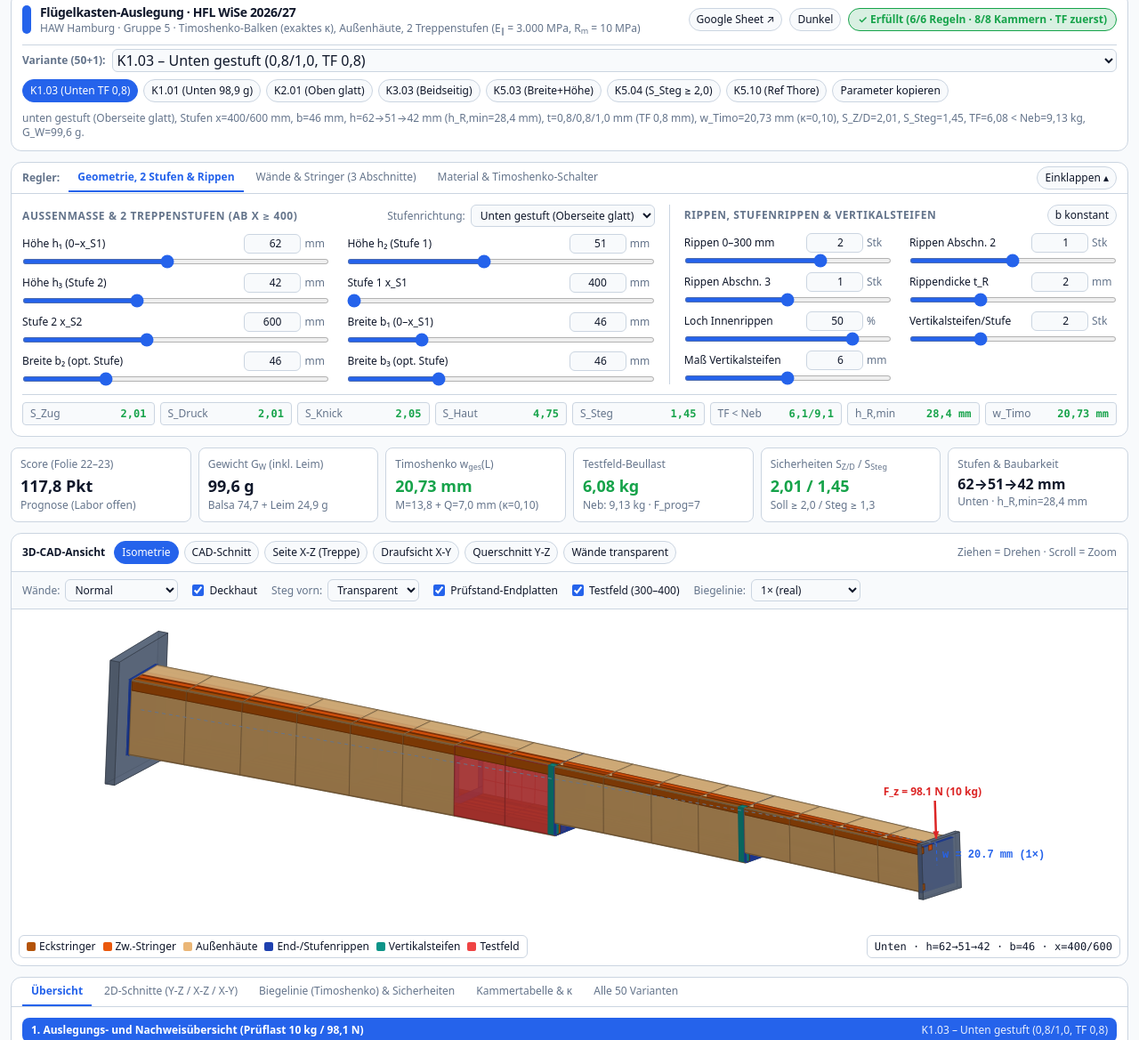
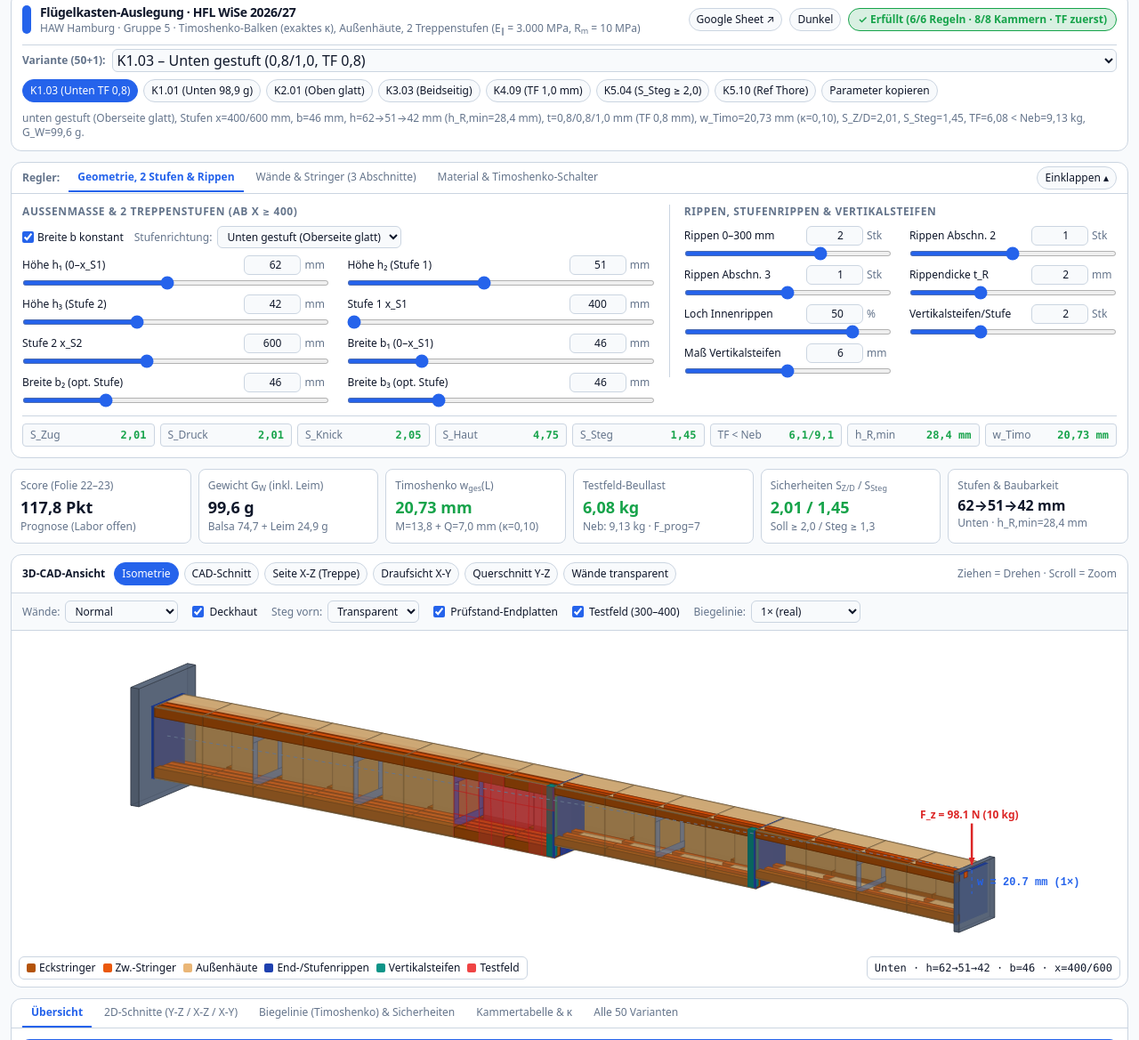
Before and after one commit to funbeenif/fluegelkasten-live-studio, a plain HTML site: page index.html in a window 1280 px wide. Shown: the part 21-1190 px from the top of the page at 89% size. Drawn offline with nearby package versions, Linux system fonts and the light colour scheme.

Commit message:
Fix 3D CAD: Parallelprojektion (konstante Breite), vorderer Steg transparent, bündige Stufenrippen, b-konstant-Sperre

```diff
--- a/index.html
+++ b/index.html
@@ -105,7 +105,7 @@
           <button class="pill-btn" data-quick="K1.01" title="Leichteste Variante: Unten gestuft 72→41→38 mm, TF 0,6 mm (98,9 g)">K1.01 (Unten 98,9 g)</button>
           <button class="pill-btn" data-quick="K2.01" title="Oben gestuft (Druckgurt durchgehend glatt), TF 0,6 mm (100,8 g)">K2.01 (Oben glatt)</button>
           <button class="pill-btn" data-quick="K3.03" title="Beidseitig symmetrisch gestuft (Δz_S = 0), TF 0,8 mm (100,4 g)">K3.03 (Beidseitig)</button>
-          <button class="pill-btn" data-quick="K5.03" title="Höhe + Breite gestuft (beidseitig), TF 0,8 mm (100,1 g)">K5.03 (Breite+Höhe)</button>
+          <button class="pill-btn" data-quick="K4.09" title="Unten gestuft, konstante Breite b=52 mm, Testfeld 1,0 mm (101,4 g)">K4.09 (TF 1,0 mm)</button>
           <button class="pill-btn" data-quick="K5.04" title="S_Steg ≥ 2,0 überall (Steg 2,0 mm, TF 0,9 mm)">K5.04 (S_Steg ≥ 2,0)</button>
           <button class="pill-btn" data-quick="K5.10" title="Vergleichsreferenz: Thores Handrechnung (80→35→23 mm)">K5.10 (Ref Thore)</button>
           <button id="btnCopyParams" class="pill-btn" title="Aktuelle Parameter für Google Sheet 02_Eingabe kopieren">Parameter kopieren</button>
@@ -133,6 +133,11 @@
           <div class="md:col-span-7 space-y-2">
             <div class="flex flex-wrap items-center justify-between gap-2">
               <span class="font-semibold text-[var(--muted-foreground)] uppercase tracking-wider">Außenmaße &amp; 2 Treppenstufen (ab x ≥ 400)</span>
+              <div class="flex flex-wrap items-center gap-3">
+                <label class="flex items-center gap-1 cursor-pointer" title="Hält die Breite b_1 = b_2 = b_3 beim Verschieben konstant">
+                  <input id="chkConstB" type="checkbox" checked class="accent-[var(--primary)]" />
+                  <span class="font-medium">Breite b konstant</span>
+                </label>
                 <label class="flex items-center gap-1.5">
                   <span class="text-[var(--muted-foreground)]">Stufenrichtung:</span>
                   <select id="in_stufen_dir" class="py-0.5 px-1.5 text-xs">
@@ -142,13 +147,13 @@
                   </select>
                 </label>
               </div>
+            </div>
             <div id="ctrlGroupGeo" class="grid grid-cols-1 sm:grid-cols-2 gap-x-5 gap-y-1.5"></div>
           </div>
 
           <div class="md:col-span-5 space-y-2 md:border-l md:border-[var(--border)] md:pl-4">
             <div class="flex items-center justify-between gap-2">
               <span class="font-semibold text-[var(--muted-foreground)] uppercase tracking-wider">Rippen, Stufenrippen &amp; Vertikalsteifen</span>
-              <button id="btnSyncB" class="pill-btn" title="b_2 und b_3 auf b_1 angleichen (konstante Breite)">b konstant</button>
             </div>
             <div id="ctrlGroupRibs" class="grid grid-cols-1 sm:grid-cols-2 gap-x-5 gap-y-1.5"></div>
           </div>
@@ -1092,8 +1097,7 @@ function draw3D(res) {
   const L = state.L, cx = L / 2;
   const cy = Math.cos(cam.yaw), sy = Math.sin(cam.yaw);
   const cp = Math.cos(cam.pitch), sp = Math.sin(cam.pitch);
-  const baseScale = Math.min(w / (L * 1.18), h / 220) * cam.zoom;
-  const persp = 1500;
+  const baseScale = Math.min(w / (L * 1.16), h / 215) * cam.zoom;
 
   const toCam = (x, y, z) => {
     const dx = x - cx;
@@ -1103,10 +1107,8 @@ function draw3D(res) {
     const y2 = z * sp + y1 * cp;
     return [x1, y2, z2];
   };
-  const proj = (v) => {
-    const f = persp / (persp - v[1] * 0.55);
-    return [w * 0.5 + v[0] * baseScale * f, h * 0.50 + v[2] * baseScale * f, v[1]];
-  };
+  // Exact parallel CAD projection (true Isometrie / Orthografie: constant width stays strictly parallel)
+  const proj = (v) => [w * 0.5 + v[0] * baseScale, h * 0.50 + v[2] * baseScale, v[1]];
 
   const light = [0.35, -0.75, -0.56];
   const lLen = Math.hypot(...light);
@@ -1174,6 +1176,7 @@ function draw3D(res) {
   const t_ho = Number(state.t_ho), t_hu = Number(state.t_hu), t_R = Number(state.t_R);
 
   // Draw box segments: outer skins (flush to corner stringer outer edges, NO overlap) + internal stringers
+  // Note: viewer looks from -y toward +y, so y = -b/2 is FRONT (closest to viewer) and y = +b/2 is BACK!
   for (const [xa, xb] of segs) {
     const xm = (xa + xb) / 2;
     const inTF = (xm >= 300 && xm <= 400);
@@ -1197,8 +1200,8 @@ function draw3D(res) {
         if (showTop) {
           addQuad([x0, -g.bi / 2, zT + t_ho * 0.5 + wa], [x1, -g.bi / 2, zT + t_ho * 0.5 + wb], [x1, g.bi / 2, zT + t_ho * 0.5 + wb], [x0, g.bi / 2, zT + t_ho * 0.5 + wa], COL_SKIN, 0.12, skinSt, 0.55);
         }
-        // Back & Front side webs (z in [zTi, zBi], NO corner overlap!)
-        addQuad([x0, -g.b / 2, zTi + wa], [x1, -g.b / 2, zTi + wb], [x1, -g.b / 2, zBi + wb], [x0, -g.b / 2, zBi + wa], webCol, webA, webSt, 0.55);
+        // Back web (y = +b/2) & Front web (y = -b/2, facing viewer)
+        addQuad([x0, g.b / 2, zTi + wa], [x1, g.b / 2, zTi + wb], [x1, g.b / 2, zBi + wb], [x0, g.b / 2, zBi + wa], webCol, webA, webSt, 0.55);
         if (frontWebMode !== 'off') {
           if (inTF && showTF && res.m_beul_active < state.m_Pruef) {
             const nx = 4, nz = 3, amp = Math.min(4.0, Math.max(1.2, (state.m_Pruef / res.m_beul_active - 1) * 3.0));
@@ -1206,12 +1209,12 @@ function draw3D(res) {
               const pt = (u, v) => {
                 const xx = x0 + (x1 - x0) * u, zz = zTi + (zBi - zTi) * v, wx = (xx - 300) / 100;
                 const by = amp * Math.sin(Math.PI * wx) * Math.sin(Math.PI * v) * Math.sin(Math.PI * (wx * 1.5 - v * 0.8));
-                return [xx, g.b / 2 + by, zz + res.wAt(xx) * deformScale];
+                return [xx, -g.b / 2 - by, zz + res.wAt(xx) * deformScale];
               };
               addQuad(pt(ix/nx, iz/nz), pt((ix+1)/nx, iz/nz), pt((ix+1)/nx, (iz+1)/nz), pt(ix/nx, (iz+1)/nz), COL_TF, 0.20, 'rgba(220,38,38,0.42)', 0.65);
             }
           } else {
-            addQuad([x0, g.b / 2, zTi + wa], [x1, g.b / 2, zTi + wb], [x1, g.b / 2, zBi + wb], [x0, g.b / 2, zBi + wa], webCol, webA, webSt, 0.55);
+            addQuad([x0, -g.b / 2, zTi + wa], [x1, -g.b / 2, zTi + wb], [x1, -g.b / 2, zBi + wb], [x0, -g.b / 2, zBi + wa], webCol, webA, webSt, 0.55);
           }
         }
       } else {
@@ -1219,7 +1222,9 @@ function draw3D(res) {
         addBox(x0, x1, -g.bi / 2, g.bi / 2, zBi, zB, COL_SKIN, 0.94, { left: true, right: true });
         if (showTop) addBox(x0, x1, -g.bi / 2, g.bi / 2, zT, zTi, COL_SKIN, 0.84, { left: true, right: true });
         const webCol = (inTF && showTF) ? COL_TF : COL_WEB;
-        addBox(x0, x1, -g.b / 2, -g.bi / 2, zTi, zBi, webCol, (inTF && showTF) ? 0.68 : 0.92, { left: true, right: true });
+        // Back web (y in [+bi/2, +b/2])
+        addBox(x0, x1, g.bi / 2, g.b / 2, zTi, zBi, webCol, (inTF && showTF) ? 0.68 : 0.92, { left: true, right: true });
+        // Front web (y in [-b/2, -bi/2], facing viewer -> controlled by frontWebMode)
         if (frontWebMode !== 'off') {
           const fA = frontWebMode === 'solid' ? ((inTF && showTF) ? 0.86 : 0.94) : ((inTF && showTF) ? 0.42 : 0.22);
           if (inTF && showTF && res.m_beul_active < state.m_Pruef) {
@@ -1228,18 +1233,18 @@ function draw3D(res) {
               const pt = (u, v) => {
                 const xx = x0 + (x1 - x0) * u, zz = zTi + (zBi - zTi) * v, wx = (xx - 300) / 100;
                 const by = amp * Math.sin(Math.PI * wx) * Math.sin(Math.PI * v) * Math.sin(Math.PI * (wx * 1.5 - v * 0.8));
-                return [xx, g.b / 2 + by, zz + res.wAt(xx) * deformScale];
+                return [xx, -g.b / 2 - by, zz + res.wAt(xx) * deformScale];
               };
               addQuad(pt(ix/nx, iz/nz), pt((ix+1)/nx, iz/nz), pt((ix+1)/nx, (iz+1)/nz), pt(ix/nx, (iz+1)/nz), COL_TF, fA, 'rgba(185,28,28,0.55)', 0.8);
             }
           } else {
-            addBox(x0, x1, g.bi / 2, g.b / 2, zTi, zBi, webCol, fA, { left: true, right: true });
+            addBox(x0, x1, -g.b / 2, -g.bi / 2, zTi, zBi, webCol, fA, { left: true, right: true });
           }
         }
       }
     } else if (inTF && showTF) {
-      addQuad([x0, g.b / 2, zTi + wa], [x1, g.b / 2, zTi + wb], [x1, g.b / 2, zBi + wb], [x0, g.b / 2, zBi + wa], COL_TF, 0.05, 'rgba(220,38,38,0.45)', 0.75);
-      addQuad([x0, -g.b / 2, zTi + wa], [x1, -g.b / 2, zTi + wb], [x1, -g.b / 2, zBi + wb], [x0, -g.b / 2, zBi + wa], COL_TF, 0.05, 'rgba(220,38,38,0.35)', 0.65);
+      addQuad([x0, g.b / 2, zTi + wa], [x1, g.b / 2, zTi + wb], [x1, g.b / 2, zBi + wb], [x0, g.b / 2, zBi + wa], COL_TF, 0.05, 'rgba(220,38,38,0.35)', 0.65);
+      addQuad([x0, -g.b / 2, zTi + wa], [x1, -g.b / 2, zTi + wb], [x1, -g.b / 2, zBi + wb], [x0, -g.b / 2, zBi + wa], COL_TF, 0.05, 'rgba(220,38,38,0.45)', 0.75);
     }
 
     // 4 Corner stringers INSIDE outer skins (z in [zTi, zTi+be] & [zBi-be, zBi])
@@ -1281,15 +1286,15 @@ function draw3D(res) {
       const xa = isEnd0 ? 0 : L - t_R, xb = isEnd0 ? t_R : L;
       addBox(xa, xb, -g.b / 2, g.b / 2, g.zTop, g.zBot, COL_RIB_STEP, 0.88 * ribFade, {}, '#1e3a8a', 1.1);
     } else if (isStep) {
-      // Massive step rib (0% cutout) spanning full inner height of larger adjacent section
-      addBox(xr - t_R * 0.5, xr + t_R * 0.5, -g.bi / 2, g.bi / 2, g.zTop + t_ho, g.zBot - t_hu, COL_RIB_STEP, 0.84 * ribFade, {}, '#1e3a8a', 1.1);
-      // Vertical stiffener stringers glued to the step rib
+      // Massive step rib (0% cutout) flush inside the deeper section [xr - t_R, xr] (no overhang past step!)
+      addBox(xr - t_R, xr, -g.bi / 2, g.bi / 2, g.zTop + t_ho, g.zBot - t_hu, COL_RIB_STEP, 0.86 * ribFade, {}, '#1e3a8a', 1.1);
+      // Vertical stiffener stringers glued flush behind the step rib
       const nv = Math.round(Number(state.n_vert)), bv = Number(state.b_vert);
       if (nv > 0 && bv > 0) {
         const span = Math.max(bv, g.bi - bv);
         for (let i = 0; i < nv; i++) {
           const yc = nv === 1 ? 0 : (-span / 2 + span * i / (nv - 1));
-          addBox(xr - t_R * 0.5 - bv, xr - t_R * 0.5, yc - bv / 2, yc + bv / 2, g.zTop + t_ho, g.zBot - t_hu, COL_VERT, strAlpha, {}, '#115e59', 0.9);
+          addBox(xr - t_R - bv, xr - t_R, yc - bv / 2, yc + bv / 2, g.zTop + t_ho, g.zBot - t_hu, COL_VERT, strAlpha, {}, '#115e59', 0.9);
         }
       }
     } else {
@@ -1666,8 +1671,13 @@ function renderSliderGroup(containerId, specs) {
     const apply = (val) => {
       const v = parseFloat(val); if (isNaN(v)) return;
       state[s.key] = v;
+      const constB = document.getElementById('chkConstB')?.checked;
+      if (constB && (s.key === 'b1' || s.key === 'b2' || s.key === 'b3')) {
+        state.b1 = v; state.b2 = v; state.b3 = v;
+      } else {
         if (s.key === 'b1' && state.b2 > v) state.b2 = v;
         if (s.key === 'b2' && state.b3 > v) state.b3 = v;
+      }
       if (s.key === 'h1' && state.h2 > v) state.h2 = v;
       if (s.key === 'h2' && state.h3 > v) state.h3 = v;
       if (s.key === 'x_S1' && state.x_S2 <= v) state.x_S2 = Math.min(750, v + 50);
@@ -1686,6 +1696,8 @@ function syncInputs() {
   ['stufen_dir', 'timo_modus', 'iy_modus', 'beul_e_modus', 'lagerung', 'progE'].forEach(k => {
     const el = document.getElementById('in_' + k); if (el) el.value = state[k];
   });
+  const cb = document.getElementById('chkConstB');
+  if (cb) cb.checked = (state.b1 === state.b2 && state.b2 === state.b3);
 }
 
 function buildPresetDropdown() {
@@ -1977,7 +1989,9 @@ function init() {
 
   document.getElementById('presetSelect').addEventListener('change', e => { if (e.target.value !== 'CUSTOM') loadPreset(e.target.value); });
   document.querySelectorAll('[data-quick]').forEach(btn => btn.addEventListener('click', () => loadPreset(btn.dataset.quick)));
-  document.getElementById('btnSyncB').addEventListener('click', () => { state.b2 = state.b1; state.b3 = state.b1; syncInputs(); detectPresetMatch(); updateAll(); });
+  document.getElementById('chkConstB').addEventListener('change', e => {
+    if (e.target.checked) { state.b2 = state.b1; state.b3 = state.b1; syncInputs(); detectPresetMatch(); updateAll(); }
+  });
 
   const bindLab = (id, key) => document.getElementById(id).addEventListener('input', e => {
     const v = parseFloat(e.target.value); labState[key] = (!isNaN(v) && v > 0) ? v : null; updateAll();
```
Lines whose indentation alone changed are shown as unchanged.
